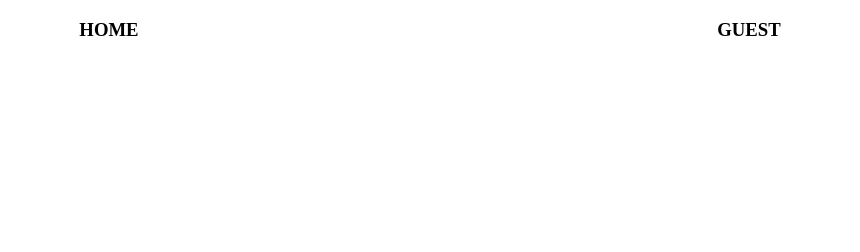
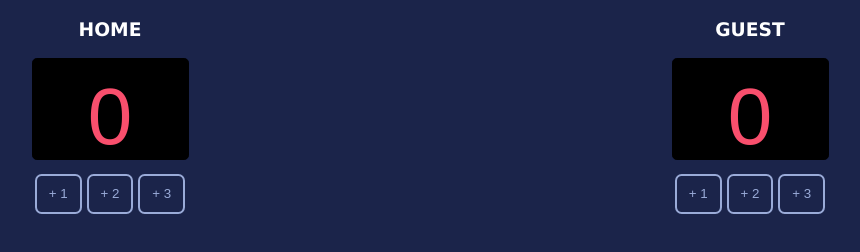
Before and after one commit to alexisGrigoris/grind, a plain HTML site: page Frontend career path/making websites interactive/basketball scoreboard/index.html in a window 1280 px wide. Shown: the whole page, without its empty margins (210-1070 px from the left). Drawn offline with Linux system fonts and the light colour scheme; a web font is replaced by a local one.

Commit message:
basketball scoreboard without reset button

```diff
--- a/Frontend career path/making websites interactive/basketball scoreboard/index.css
+++ b/Frontend career path/making websites interactive/basketball scoreboard/index.css
@@ -1,8 +1,49 @@
+@import url('https://fonts.cdnfonts.com/css/cursed-timer-ulil');
+
 body {
     margin: 0;
+    background-color: #1B244A;
+    color: white;
+    text-align: center;
+    font-family: Verdana;
 }
 
 .container {
     display: flex;
+    flex-direction: row;
     justify-content: space-around;
 }
+
+.points {
+
+    width: 155px;
+    height: 100px;
+
+    border: 1px solid rgb(0, 0, 0);
+    border-radius: 0.3em;
+    background-color: black;
+}
+
+.scorestyle{
+    color: #F94F6D;
+    margin-left: auto;
+    margin-right: auto;
+    font-size: 5em;
+    font-family: 'Cursed Timer ULiL', sans-serif;
+    font-weight: lighter;
+    padding-top: 0.15em;
+    margin-top:-0.01em;
+
+}
+
+button{
+    margin-top: 1em;
+    background-color: #1B244A;
+    border: 2px #9AABD8 solid;
+    border-radius: 0.5em;
+    color : #9AABD8;
+    width: 3.5em;
+    height: 3em;
+
+    font-family: 'Cursed Timer ULiL', sans-serif;
+}
--- a/Frontend career path/making websites interactive/basketball scoreboard/index.html
+++ b/Frontend career path/making websites interactive/basketball scoreboard/index.html
@@ -6,9 +6,21 @@
         <div class="container">
             <div>
                 <h3>HOME</h3>
+                <div class="points">
+                    <h1 class="scorestyle" id="hp"> </h1>
+                </div>
+                    <button onclick="add1()"> + 1 </button>
+                    <button onclick="add2()"> + 2 </button>
+                    <button onclick="add3()"> + 3 </button>
             </div>
             <div>
                 <h3>GUEST</h3>
+                <div class="points">
+                     <h1 class="scorestyle" id="gp"> </h1>
+                </div>
+                    <button onclick="gadd1()"> + 1 </button>
+                    <button onclick="gadd2()"> + 2 </button>
+                    <button onclick="gadd3()"> + 3 </button>
             </div>
         </div>
         <script src="index.js"></script>
--- a/Frontend career path/making websites interactive/basketball scoreboard/index.js
+++ b/Frontend career path/making websites interactive/basketball scoreboard/index.js
@@ -0,0 +1,39 @@
+let home = 0
+let guest = 0
+document.getElementById("hp").textContent = home
+document.getElementById("gp").textContent = guest
+
+function add1() {
+    home += 1;
+    hp.textContent = home;
+
+}
+
+function add2() {
+    home += 2;
+    hp.textContent = home;
+}
+
+function add3() {
+    home += 3;
+    hp.textContent = home;
+}
+
+function gadd1() {
+    guest += 1;
+    gp.textContent = guest;
+}
+
+function gadd2() {
+    guest += 2;
+    gp.textContent = guest;
+}
+
+function gadd3() {
+    guest += 3;
+    gp.textContent = guest;
+}
+
+function reset(){
+
+}
```
